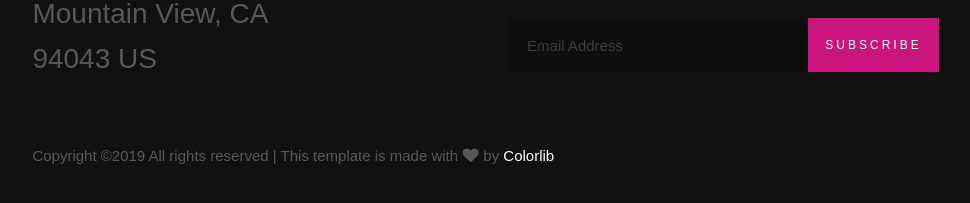
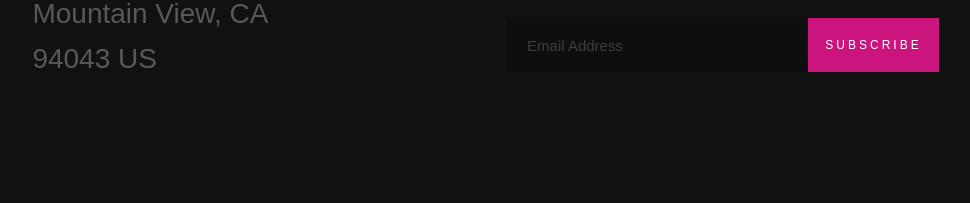
Before and after one commit to Zenox01/Transcend, a plain HTML site: page Transcend-Edited/index.html in a window 1280 px wide. Shown: the part 7157-7360 px from the top of the page, without its empty margins (58-1028 px from the left). Drawn offline with Linux system fonts and the light colour scheme; files whose address does not match are found by name; a web font is replaced by a local one.

Commit message:
Update index.html

```diff
--- a/Transcend-Edited/index.html
+++ b/Transcend-Edited/index.html
@@ -662,11 +662,7 @@
         </div> <!-- end row -->
 
         <div class="row">
-            <div class="col-full cl-copyright">
-                <span><!-- Link back to Colorlib can't be removed. Template is licensed under CC BY 3.0. -->
-Copyright &copy;<script>document.write(new Date().getFullYear());</script> All rights reserved | This template is made with <i class="fa fa-heart" aria-hidden="true"></i> by <a href="https://colorlib.com" target="_blank">Colorlib</a>
-<!-- Link back to Colorlib can't be removed. Template is licensed under CC BY 3.0. --></span>
-            </div>
+
         </div>
 
         <div class="cl-go-top">
```
